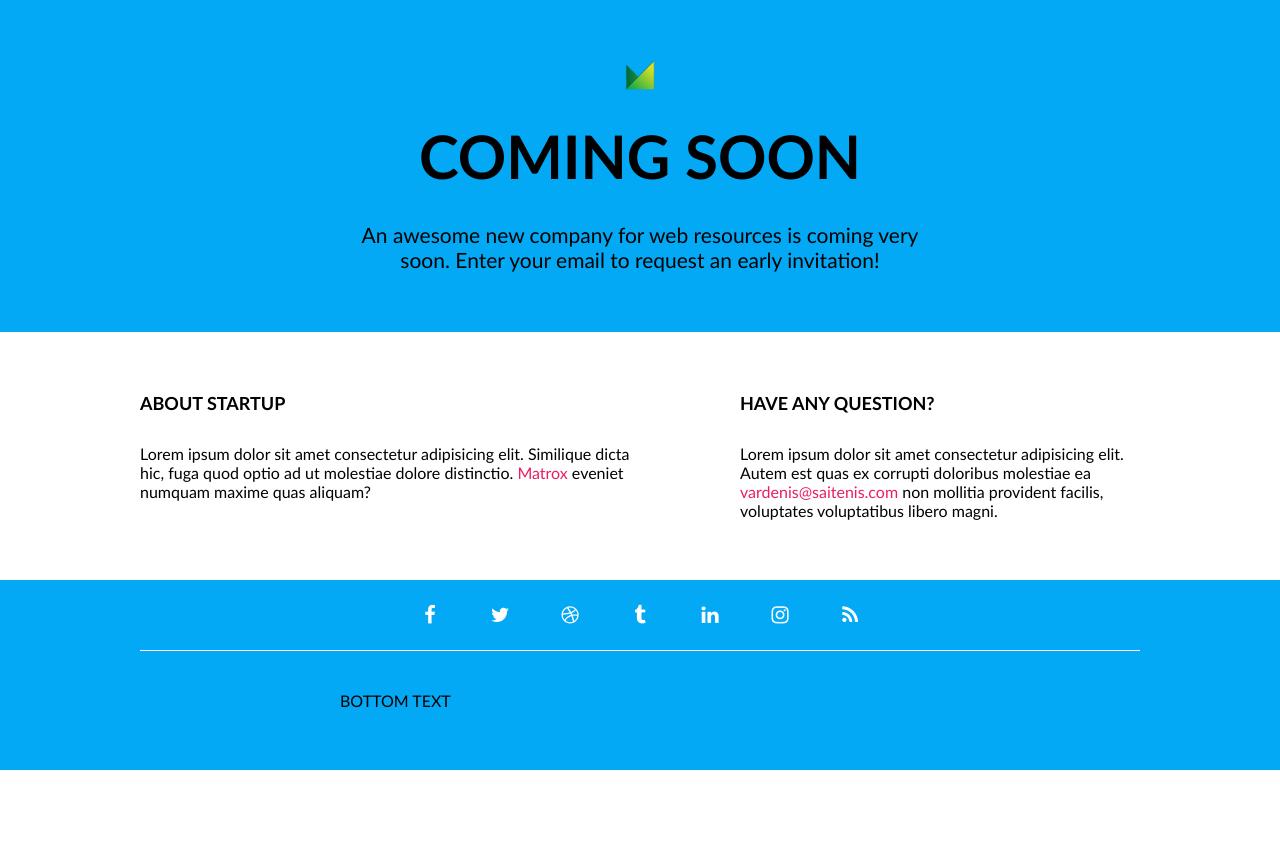
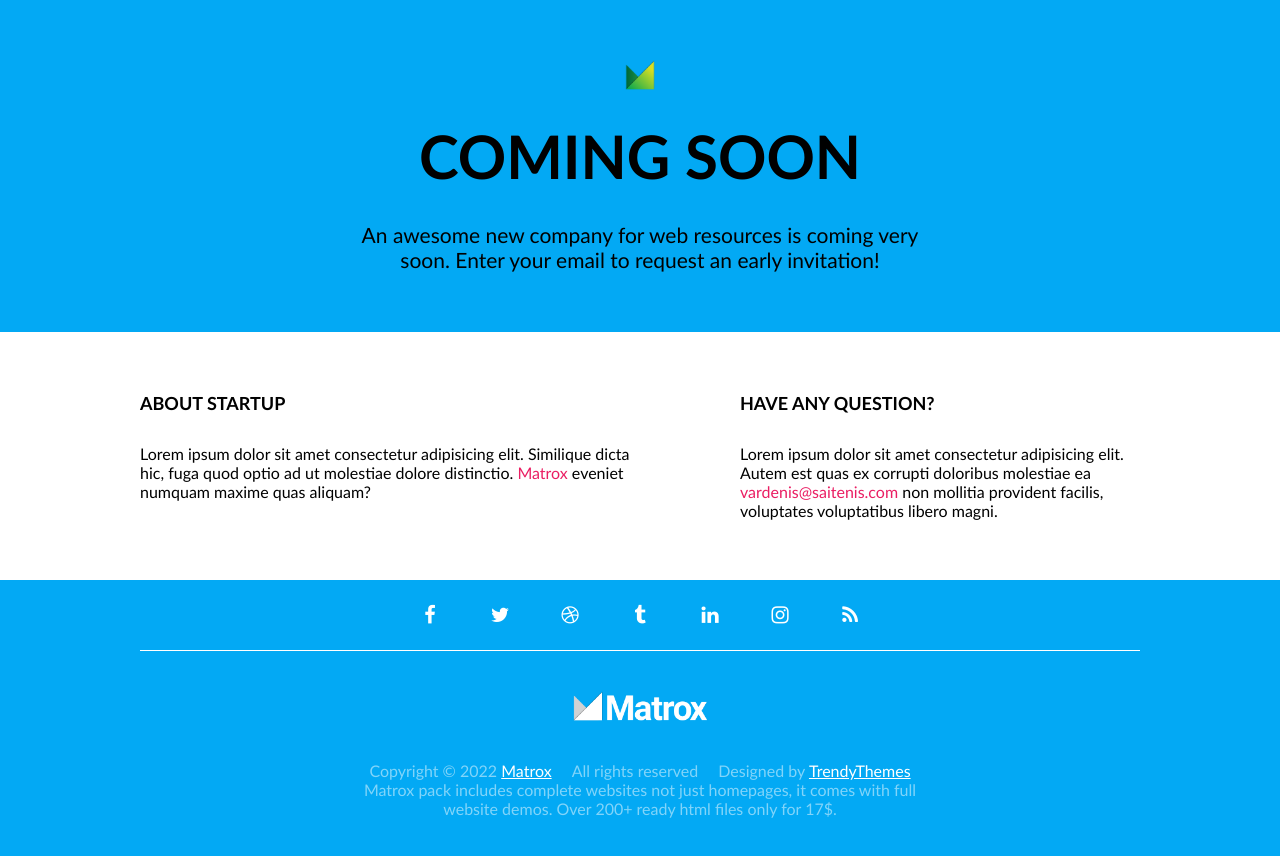
Before and after one commit to Zukauskas/04-coming-soon, a website: page index.html in a window 1280 px wide. Before the commit the page ends 800 px from the top, so only its background shows below. Drawn offline with Linux system fonts and the light colour scheme.

Commit message:
footer content #12

```diff
--- a/css/pages/home.css
+++ b/css/pages/home.css
@@ -68,4 +68,22 @@ footer.container{
 }
 
 .bottom {
+    display: flex;
+    flex-direction: column;
+    align-items: center;
+    text-align: center;
+    color: rgba(255, 255, 255, 0.5);
 }
+
+.bottom > .logo {
+    margin-bottom: 40px;
+}
+
+.bottom > .trio {
+    display: flex;
+    gap: 20px;
+}
+
+.bottom a {
+    color: #fff;
+}
--- a/index.html
+++ b/index.html
@@ -53,7 +53,13 @@
             <a href="#" class="fa fa-rss"></a>
         </div>
         <div class="short-row bottom">
-            BOTTOM TEXT
+            <img class="logo" src="./img/brand.png" alt="brand logo">
+            <div class="trio">
+            <p>Copyright &copy; 2022 <a href="#">Matrox</a></p>
+            <p>All rights reserved</p>
+            <p>Designed by <a href="#" target="_blank">TrendyThemes</a> </p>
+        </div>
+            <p class="footer-description">Matrox pack includes complete websites not just homepages, it comes with full website demos. Over 200+ ready html files only for 17$.</p>
         </div>
     </footer>
 </body>
```
